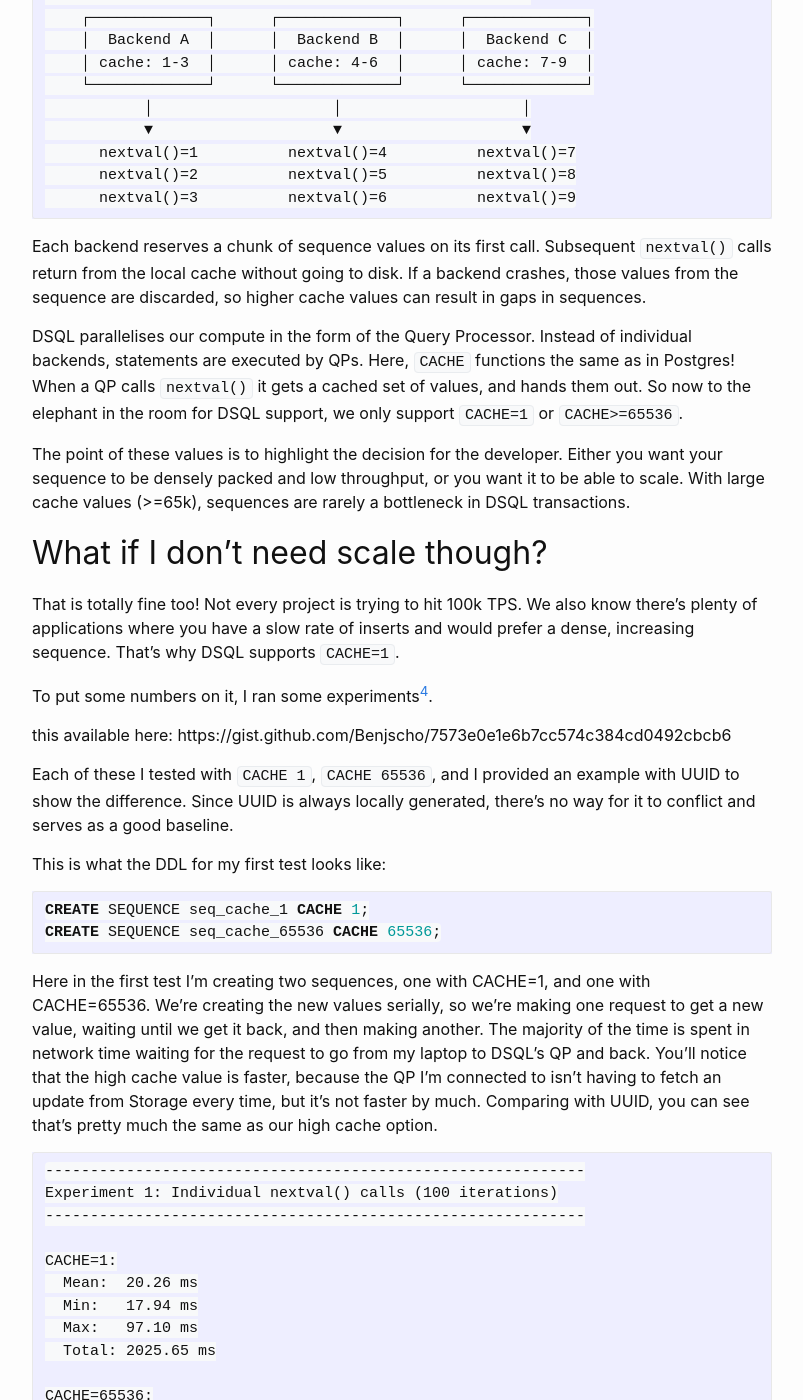
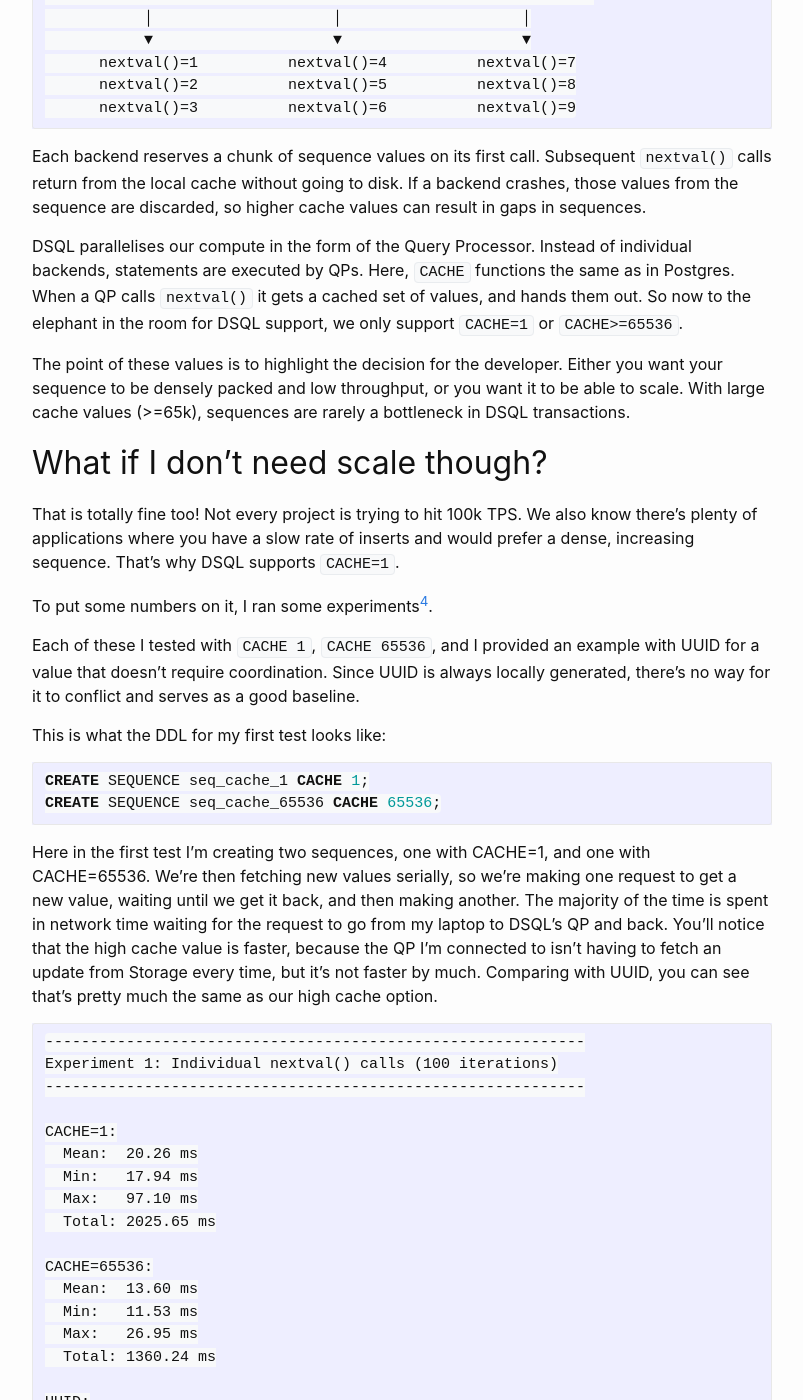
Before and after one commit to Benjscho/Benjscho.github.io, a Jekyll site: the page built from _posts/technical/2026-02-13-dsql-sequences.md, in a window 1280 px wide and 1400 px high, scrolled down 1722 px. Shown: the whole window, without its empty margins (238-1041 px from the left). Built offline with Jekyll 4.4.1, drawn with Linux system fonts in a browser that asks for light colours; some of the changed text lies outside the part shown.

Commit message:
sequences fixes

````diff
--- a/_posts/technical/2026-02-13-dsql-sequences.md
+++ b/_posts/technical/2026-02-13-dsql-sequences.md
@@ -6,12 +6,12 @@
 tags: dsql postgres sequences
 ---
 
-# How DSQL makes sequences scale
-
 Sequences are one of those Postgres features that you don't think much about.
 You can ask for the next number in the sequence, and you get it. That works
 pretty well when you have one machine asking for the next number, but what
 about 10,000?
+
+<!--more-->
 
 We've just launched Sequence support in DSQL and we're excited about it. Up
 until now our recommendation has been to use UUIDs, and for truly massive
@@ -39,9 +39,7 @@
 This blog is going to go more into the details of why sequences look like
 they do in DSQL, but to get started that's all you need to know\![^2]
 
-[^2]: For more details on sequences and how they work in DSQL, you can see
-the [documentation here](https://docs.aws.amazon.com/aurora-dsql/latest/userguide/sequences-identity-columns.html)
-and the [supported syntax](https://docs.aws.amazon.com/aurora-dsql/latest/userguide/create-sequence-syntax-support.html).
+[^2]: For more details on sequences and how they work in DSQL, you can see the [documentation here](https://docs.aws.amazon.com/aurora-dsql/latest/userguide/sequences-identity-columns.html) and the [supported syntax](https://docs.aws.amazon.com/aurora-dsql/latest/userguide/create-sequence-syntax-support.html).
 
 ## Sequences in DSQL
 
@@ -63,7 +61,7 @@
 
 In distributed systems, creating scalable applications is a mutual
 responsibility[^3]. The big problem with scaling sequences is they're a
-classic hot key! DSQL's advantage is that we can support endless horizontal
+classic [hot key](https://marc-bowes.com/dsql-avoid-hot-keys.html). DSQL's advantage is that we can support endless horizontal
 scaling at every component, but to be able to scale DSQL needs to be able
 to spread your changes out across workers. For typical inserts we do that
 by partitioning the data. However, you can't partition a single row table.
@@ -105,7 +103,7 @@
 
 DSQL parallelises our compute in the form of the Query Processor. Instead of
 individual backends, statements are executed by QPs. Here, `CACHE` functions
-the same as in Postgres! When a QP calls `nextval()` it gets a cached set
+the same as in Postgres. When a QP calls `nextval()` it gets a cached set
 of values, and hands them out. So now to the elephant in the room for DSQL
 support, we only support `CACHE=1` or `CACHE>=65536`.
 
@@ -116,9 +114,9 @@
 
 [^3]: I like Pat Helland's [BIG
     DEAL](https://www.cidrdb.org/cidr2024/papers/p63-helland.pdf) paper for
-discussing the deal between infra providers and app developers here:
-> - Scalable apps don’t concurrently update the same key.
-> - Scalable DBs don’t coordinate across disjoint TXs.
+  discussing the deal between infra providers and app developers here:
+  > - Scalable apps don’t concurrently update the same key.
+  > - Scalable DBs don’t coordinate across disjoint TXs.
 
 
 
@@ -131,12 +129,12 @@
 
 To put some numbers on it, I ran some experiments[^4].
 
-[^4]: You can find the code for
-this available here: https://gist.github.com/Benjscho/7573e0e1e6b7cc574c384cd0492cbcb6
+[^4]: You can find the code for this [available here](https://gist.github.com/Benjscho/7573e0e1e6b7cc574c384cd0492cbcb6).
 
-Each of these I tested with `CACHE 1`, `CACHE 65536`, and I provided an
-example with UUID to show the difference. Since UUID is always locally
-generated, there's no way for it to conflict and serves as a good baseline.
+Each of these I tested with `CACHE 1`, `CACHE 65536`, and I provided an example
+with UUID for a value that doesn't require coordination. Since UUID is always
+locally generated, there's no way for it to conflict and serves as a good
+baseline.
 
 This is what the DDL for my first test looks like:
 
@@ -146,7 +144,7 @@
 ```
 
 Here in the first test I'm creating two sequences, one with CACHE=1, and one
-with CACHE=65536. We're creating the new values serially, so we're making one
+with CACHE=65536. We're then fetching new values serially, so we're making one
 request to get a new value, waiting until we get it back, and then making
 another. The majority of the time is spent in network time waiting for
 the request to go from my laptop to DSQL's QP and back. You'll notice that
@@ -316,6 +314,8 @@
 );
 ```
 
+----
+
 [^1]: If you're looking for `SERIAL` support, there are [a lot of reasons not
     to use
 it](https://www.naiyerasif.com/post/2024/09/04/stop-using-serial-in-postgres/).
````
Also changed, not shown: other parts of _posts/technical/2026-02-13-dsql-sequences.md (+1 -1 lines).
